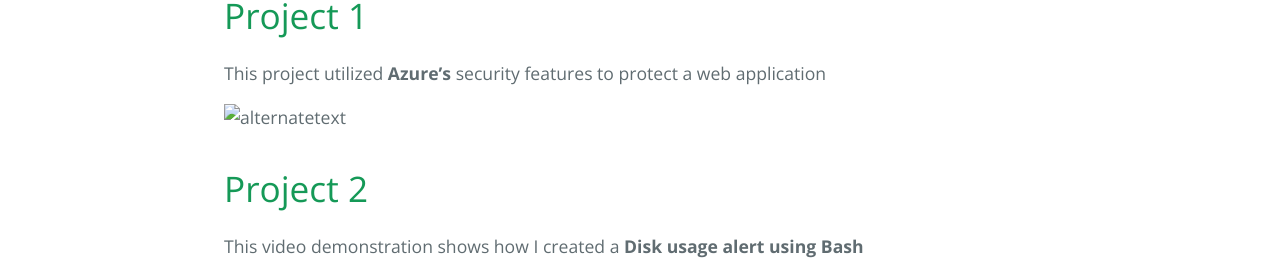
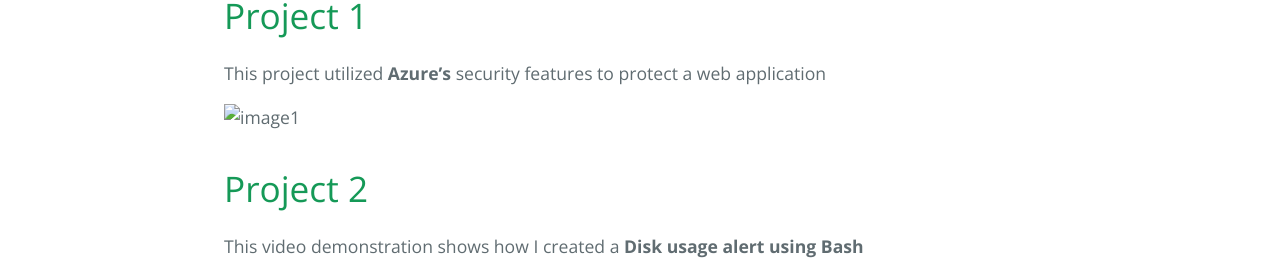
Before and after one commit to KyleV1/kylev1.github.io, a Jekyll site: the page built from index.md, in a window 1280 px wide. Shown: the part 532-806 px from the top of the page. Built offline with Jekyll 4.4.1, drawn with Linux system fonts in a browser that asks for light colours; our own code applies the rules of GitHub Pages for plain Markdown files; grey boxes are pictures that could not be loaded.

Commit message:
Update index.md

```diff
--- a/index.md
+++ b/index.md
@@ -10,7 +10,7 @@ Thank you for viewing my portfolio of recent cybersecurity projects. Below you w
 
 This project utilized **Azure's** security features to protect a web application
 
- <img src="Screenshot 2024-03-09 194754.png" alt="alternatetext">
+ <img src="Screenshot 2024-03-09 194754.png" alt="image1">
 
 
 # Project 2
```
